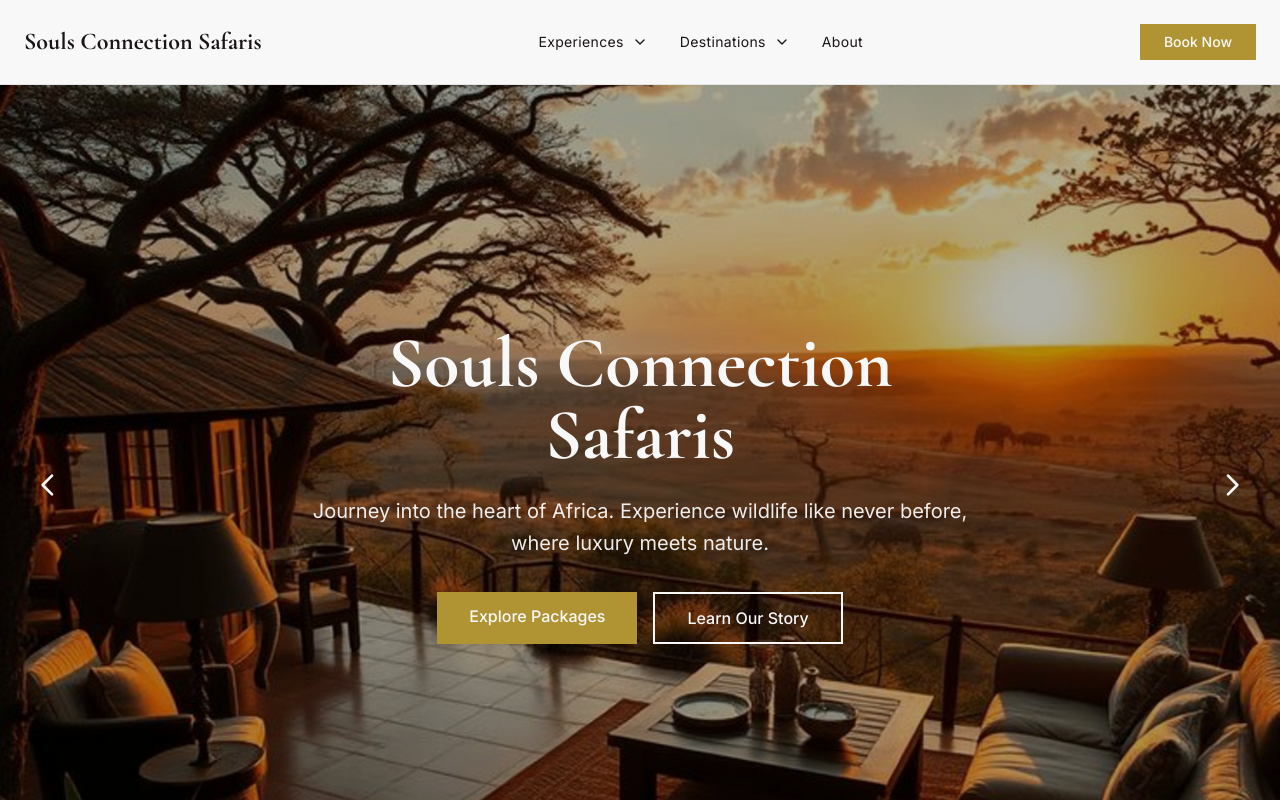
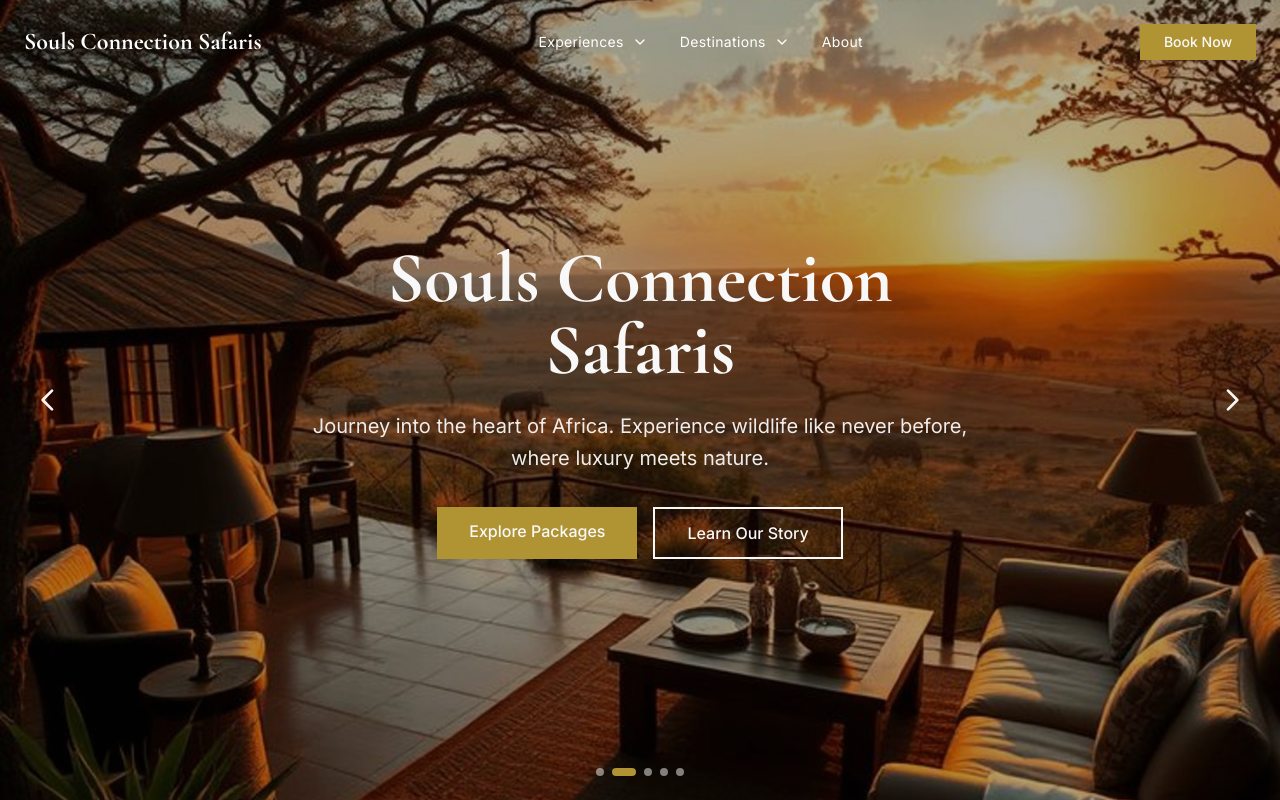
Before and after one commit to Denzel-K/souls-connection-safaris, a Next.js app: page / in a window 1280 px wide. Shown: the top 800 px of the page. Built offline with nearby package versions, Linux system fonts and the light colour scheme; a web font is replaced by a local one.

Commit message:
UI enhancements

```diff
--- a/app/page.tsx
+++ b/app/page.tsx
@@ -60,7 +60,10 @@ export default function Home() {
       <Header />
 
       {/* Hero Section */}
-      <section className="relative w-full h-96 md:h-screen overflow-hidden">
+      <section
+        className="relative w-full h-96 md:h-screen overflow-hidden"
+        style={{ marginTop: "calc(var(--header-height, 96px) * -1)" }}
+      >
         <ImageSlideshow images={heroImages} duration={6000} autoplay={true} />
         <div className="absolute inset-0 flex flex-col items-center justify-center z-20 px-6">
           <div className="text-center max-w-2xl">
--- a/components/header.tsx
+++ b/components/header.tsx
@@ -1,12 +1,24 @@
 "use client"
 
-import { useState } from "react"
+import { useEffect, useRef, useState } from "react"
 import Link from "next/link"
 import { ChevronDown, Menu, X } from "lucide-react"
 import { packageTiers } from "@/lib/experiences-data"
 import { destinations } from "@/lib/destinations-data"
 
-const navigationItems = [
+type NavigationSubItem = {
+  label: string
+  href: string
+  isButton?: boolean
+}
+
+type NavigationItem = {
+  label: string
+  href?: string
+  submenu?: NavigationSubItem[]
+}
+
+const navigationItems: NavigationItem[] = [
   {
     label: "Experiences",
     submenu: [
@@ -34,18 +46,59 @@ const navigationItems = [
 export function Header() {
   const [mobileMenuOpen, setMobileMenuOpen] = useState(false)
   const [openDropdown, setOpenDropdown] = useState<string | null>(null)
+  const [isScrolled, setIsScrolled] = useState(false)
+  const headerRef = useRef<HTMLElement>(null)
+  const [headerHeight, setHeaderHeight] = useState(0)
+
+  useEffect(() => {
+    const handleScroll = () => {
+      setIsScrolled(window.scrollY > 40)
+    }
+
+    handleScroll()
+    window.addEventListener("scroll", handleScroll)
+    return () => window.removeEventListener("scroll", handleScroll)
+  }, [])
+
+  useEffect(() => {
+    if (!headerRef.current || typeof ResizeObserver === "undefined") return
+
+    const observer = new ResizeObserver((entries) => {
+      const entry = entries[0]
+      if (entry) {
+        setHeaderHeight(entry.contentRect.height)
+      }
+    })
+
+    observer.observe(headerRef.current)
+    return () => observer.disconnect()
+  }, [])
+
+  useEffect(() => {
+    if (headerHeight) {
+      document.documentElement.style.setProperty("--header-height", `${headerHeight}px`)
+    }
+  }, [headerHeight])
 
   const toggleDropdown = (label: string) => {
     setOpenDropdown(openDropdown === label ? null : label)
   }
 
   return (
-    <header className="sticky top-0 z-50 bg-background border-b border-border">
-      <nav className="max-w-7xl mx-auto px-6 py-6 flex items-center justify-between">
+    <>
+      <header
+        ref={headerRef}
+        className={`fixed inset-x-0 top-0 z-50 border-b transition-all duration-300 ${
+          isScrolled ? "bg-background/95 border-border shadow-lg backdrop-blur" : "bg-transparent border-transparent"
+        }`}
+      >
+        <nav className="max-w-7xl mx-auto px-6 py-4 md:py-6 flex items-center justify-between">
           {/* Logo */}
           <Link
             href="/"
-          className="font-serif text-lg md:text-2xl font-bold text-foreground hover:text-brown transition-colors whitespace-nowrap"
+            className={`font-serif text-lg md:text-2xl font-bold transition-colors whitespace-nowrap ${
+              isScrolled ? "text-foreground hover:text-brown" : "text-white hover:text-gold"
+            }`}
           >
             Souls Connection Safaris
           </Link>
@@ -54,10 +107,30 @@ export function Header() {
           <div className="hidden md:flex items-center gap-8">
             {navigationItems.map((item) => (
               <div key={item.label} className="relative group">
-              <button className="flex items-center gap-2 text-foreground hover:text-brown transition-colors py-2">
+                {item.submenu ? (
+                  <button
+                    type="button"
+                    className={`flex items-center gap-2 transition-colors py-2 ${
+                      isScrolled ? "text-foreground hover:text-brown" : "text-white hover:text-gold"
+                    }`}
+                  >
                     <span className="font-sans text-sm tracking-wide">{item.label}</span>
-                {item.submenu && <ChevronDown className="w-4 h-4" />}
+                    <ChevronDown
+                      className={`w-4 h-4 transition-colors ${isScrolled ? "text-foreground" : "text-white"}`}
+                    />
                   </button>
+                ) : (
+                  item.href && (
+                    <Link
+                      href={item.href}
+                      className={`font-sans text-sm tracking-wide transition-colors ${
+                        isScrolled ? "text-foreground hover:text-brown" : "text-white hover:text-gold"
+                      }`}
+                    >
+                      {item.label}
+                    </Link>
+                  )
+                )}
 
                 {item.submenu && (
                   <div className="absolute left-0 mt-0 w-56 bg-card border border-border rounded-lg shadow-lg opacity-0 invisible group-hover:opacity-100 group-hover:visible transition-all duration-200 py-2">
@@ -101,7 +174,7 @@ export function Header() {
           {/* Mobile Menu Button */}
           <button
             onClick={() => setMobileMenuOpen(!mobileMenuOpen)}
-          className="md:hidden text-foreground hover:text-brown transition-colors"
+            className={`md:hidden transition-colors ${isScrolled ? "text-foreground hover:text-brown" : "text-white hover:text-gold"}`}
           >
             {mobileMenuOpen ? <X className="w-6 h-6" /> : <Menu className="w-6 h-6" />}
           </button>
@@ -113,19 +186,22 @@ export function Header() {
             <nav className="px-6 py-4 space-y-4">
               {navigationItems.map((item) => (
                 <div key={item.label}>
+                  {item.submenu ? (
+                    <>
                       <button
-                  onClick={() => item.submenu && toggleDropdown(item.label)}
+                        type="button"
+                        onClick={() => toggleDropdown(item.label)}
                         className="flex items-center justify-between w-full py-2 text-foreground hover:text-brown transition-colors"
                       >
                         <span className="font-sans text-sm">{item.label}</span>
-                  {item.submenu && (
                         <ChevronDown
-                      className={`w-4 h-4 transition-transform ${openDropdown === item.label ? "rotate-180" : ""}`}
+                          className={`w-4 h-4 transition-transform ${
+                            openDropdown === item.label ? "rotate-180" : ""
+                          }`}
                         />
-                  )}
                       </button>
 
-                {item.submenu && openDropdown === item.label && (
+                      {openDropdown === item.label && (
                         <div className="pl-4 space-y-2 mt-2">
                           {item.submenu.map((subitem, idx) => (
                             <div key={`${subitem.label}-${idx}`}>
@@ -152,6 +228,18 @@ export function Header() {
                           ))}
                         </div>
                       )}
+                    </>
+                  ) : (
+                    item.href && (
+                      <Link
+                        href={item.href}
+                        className="block py-2 text-sm text-foreground hover:text-brown transition-colors"
+                        onClick={() => setMobileMenuOpen(false)}
+                      >
+                        {item.label}
+                      </Link>
+                    )
+                  )}
                 </div>
               ))}
               <Link
@@ -165,5 +253,7 @@ export function Header() {
           </div>
         )}
       </header>
+      <div style={{ height: headerHeight || 96 }} aria-hidden />
+    </>
   )
 }
--- a/components/image-slideshow.tsx
+++ b/components/image-slideshow.tsx
@@ -55,10 +55,11 @@ export function ImageSlideshow({ images, duration = 5000, autoplay = true }: Ima
       </div>
 
       {/* Navigation Dots */}
-      <div className="absolute bottom-6 left-1/2 transform -translate-x-1/2 flex gap-2 z-10">
+      <div className="absolute bottom-6 left-1/2 transform -translate-x-1/2 flex gap-2 z-30 pointer-events-auto">
         {images.map((_, index) => (
           <button
             key={index}
+            type="button"
             onClick={() => setCurrentIndex(index)}
             className={`w-2 h-2 rounded-full transition-all duration-300 ${
               index === currentIndex ? "bg-gold w-6" : "bg-background/50"
@@ -71,7 +72,8 @@ export function ImageSlideshow({ images, duration = 5000, autoplay = true }: Ima
       {/* Arrow Navigation */}
       <button
         onClick={prevSlide}
-        className="absolute left-6 top-1/2 -translate-y-1/2 z-10 p-2 text-background hover:text-gold transition-colors"
+        type="button"
+        className="absolute left-6 top-1/2 -translate-y-1/2 z-30 p-2 text-background hover:text-gold transition-colors pointer-events-auto"
         aria-label="Previous slide"
       >
         <svg className="w-8 h-8" fill="none" stroke="currentColor" viewBox="0 0 24 24">
@@ -81,7 +83,8 @@ export function ImageSlideshow({ images, duration = 5000, autoplay = true }: Ima
 
       <button
         onClick={nextSlide}
-        className="absolute right-6 top-1/2 -translate-y-1/2 z-10 p-2 text-background hover:text-gold transition-colors"
+        type="button"
+        className="absolute right-6 top-1/2 -translate-y-1/2 z-30 p-2 text-background hover:text-gold transition-colors pointer-events-auto"
         aria-label="Next slide"
       >
         <svg className="w-8 h-8" fill="none" stroke="currentColor" viewBox="0 0 24 24">
```
Lines whose indentation alone changed are shown as unchanged.
